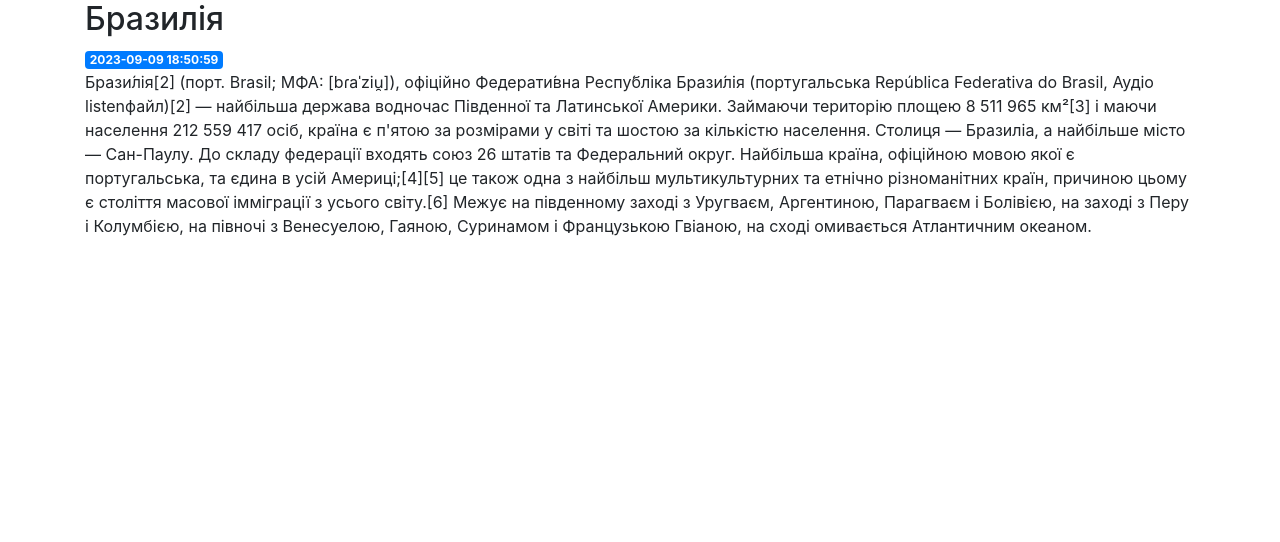
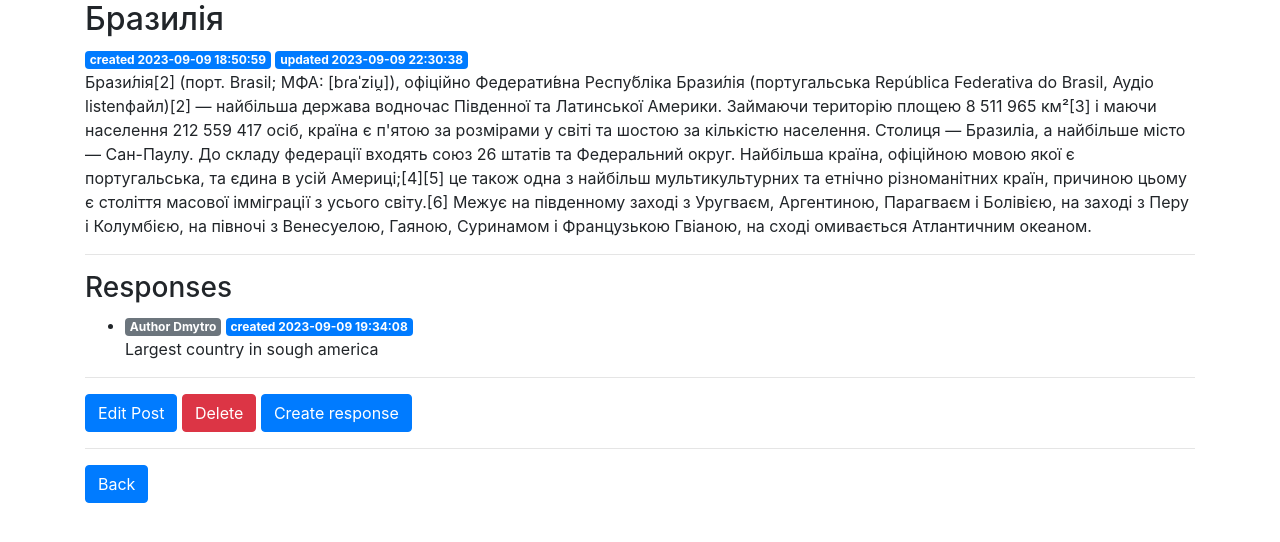
Before and after one commit to RudychukDmytro/hw12_flask_softserv_1040, a Flask app: page /2 in a window 1280 px wide. Shown: the part 56-598 px from the top of the page. Run offline with Flask 3, Linux system fonts and the light colour scheme; data comes from the database, SQL or seed files in the repository; both versions use the stored data as it was after the commit; some libraries are stand-ins or nearby versions.

Commit message:
modyfied project

```diff
--- a/app.py
+++ b/app.py
@@ -7,6 +7,7 @@ from flask import (Flask,
                    redirect,
                   )
 from werkzeug.exceptions import abort
+from datetime import datetime
 
 def get_db_connection():
     conn = sqlite3.connect("database.db")
@@ -22,6 +23,13 @@ def get_post(post_id):
         abort(404)
     return post
 
+def get_responses(post_id):
+    conn = get_db_connection()
+    responses = conn.execute("SELECT * FROM response WHERE post_id = ?", (post_id,)).fetchall()
+    conn.close()
+    return responses
+
+
 
 app = Flask(__name__)
 app.config['SECRET_KEY'] = "key"
@@ -36,8 +44,9 @@ def index():
 
 @app.route("/<int:post_id>")
 def post(post_id):
+    responses = get_responses(post_id)
     post = get_post(post_id)
-    return render_template("post.html", post=post)
+    return render_template("post.html", post=post, responses=responses)
 
 
 @app.route('/create', methods=('GET', 'POST'))
@@ -65,14 +74,16 @@ def edit(id):
     if request.method == 'POST':
         title = request.form['title']
         content = request.form['content']
+        current_datetime = datetime.now()
+        updated = current_datetime.strftime("%Y-%m-%d %H:%M:%S")
 
         if not title:
             flash('Title is required!')
         else:
             conn = get_db_connection()
-            conn.execute('UPDATE posts SET title = ?, content = ?'
+            conn.execute('UPDATE posts SET title = ?, content = ?, updated = ?'
                          ' WHERE id = ?',
-                         (title, content, id))
+                         (title, content, updated, id))
             conn.commit()
             conn.close()
             return redirect(url_for('index'))
@@ -90,6 +101,27 @@ def delete(id):
     flash('"{}" was successfully deleted!'.format(post['title']))
     return redirect(url_for('index'))
 
+@app.route('/<int:id>/created', methods=('GET', 'POST'))
+def created(id):
+    post = get_post(id)
+    responses = get_responses(id)
+    if request.method == 'POST':
+        author = request.form['author']
+        content_response = request.form['content_response']
+        post_id = request.form['id']
+        if not author:
+            flash('Author is required!')
+        else:
+            conn = get_db_connection()
+            conn.execute('INSERT INTO response (author, content_response, post_id) VALUES (?, ?, ?)',
+                         (author, content_response, post_id))
+            conn.commit()
+            conn.close()
+            return redirect(url_for('index'))
+
+    return render_template('created_response.html', post=post, responses=responses)
+
+
 
 if __name__ == "__main__":
     app.run(debug=True, port=5000)
--- a/schema.sql
+++ b/schema.sql
@@ -4,5 +4,15 @@ CREATE TABLE posts(
     id INTEGER PRIMARY KEY AUTOINCREMENT,
     created TIMESTAMP NOT NULL DEFAULT CURRENT_TIMESTAMP,
     title TEXT NOT NULL,
-    content TEXT NOT NULL
+    content TEXT NOT NULL,
+    updated TIMESTAMP NOT NULL DEFAULT CURRENT_TIMESTAMP
 );
+
+CREATE TABLE response(
+    id INTEGER PRIMARY KEY AUTOINCREMENT,
+    created TIMESTAMP NOT NULL DEFAULT CURRENT_TIMESTAMP,
+    content_response TEXT NOT NULL,
+    author TEXT NOT NULL,
+    post_id INTEGER,
+    FOREIGN KEY (post_id) REFERENCES posts (id)
+);
--- a/templates/index.html
+++ b/templates/index.html
@@ -7,9 +7,6 @@
             <h2>{{ post['title'] }}</h2>
         </a>
         <span class="badge badge-primary">{{ post['created'] }}</span>
-        <a href="{{ url_for('edit', id=post['id']) }}">
-            <span class="badge badge-warning">Edit</span>
-        </a>
         <hr>
     {% endfor %}
 {% endblock %}
--- a/templates/post.html
+++ b/templates/post.html
@@ -2,6 +2,26 @@
 
 {% block content %}
     <h2>{% block title %} {{ post['title'] }} {% endblock %}</h2>
-    <span class="badge badge-primary">{{ post['created'] }}</span>
+    <span class="badge badge-primary">created {{ post['created'] }}</span>
+    <span class="badge badge-primary">updated {{ post['updated'] }}</span>
     <p>{{ post['content'] }}</p>
+    <hr>
+    <h3>Responses</h3>
+    <ul>
+        {% for response in responses %}
+            <li>
+                <span class="badge badge-secondary">Author {{ response['author'] }}</span>
+                <span class="badge badge-primary">created {{ response['created'] }}</span>
+                <p>{{ response['content_response'] }}</p>
+            </li>
+        {% endfor %}
+    </ul>
+    <hr>
+    <a href="{{ url_for('edit', id=post['id']) }}" class="btn btn-primary">Edit Post</a>
+    <form method="post" action="{{ url_for('delete', id=post['id']) }}" style="display: inline-block;">
+        <button type="submit" class="btn btn-danger">Delete</button>
+    </form>
+    <a href="{{ url_for('created', id=post['id']) }}" class="btn btn-primary">Create response</a>
+    <hr>
+    <a href="{{ url_for('index') }}" class="btn btn-primary">Back</a>
 {% endblock %}
```
Also changed, not shown: templates/created_response.html (added, +29 -0 lines), README.md, database.db.
